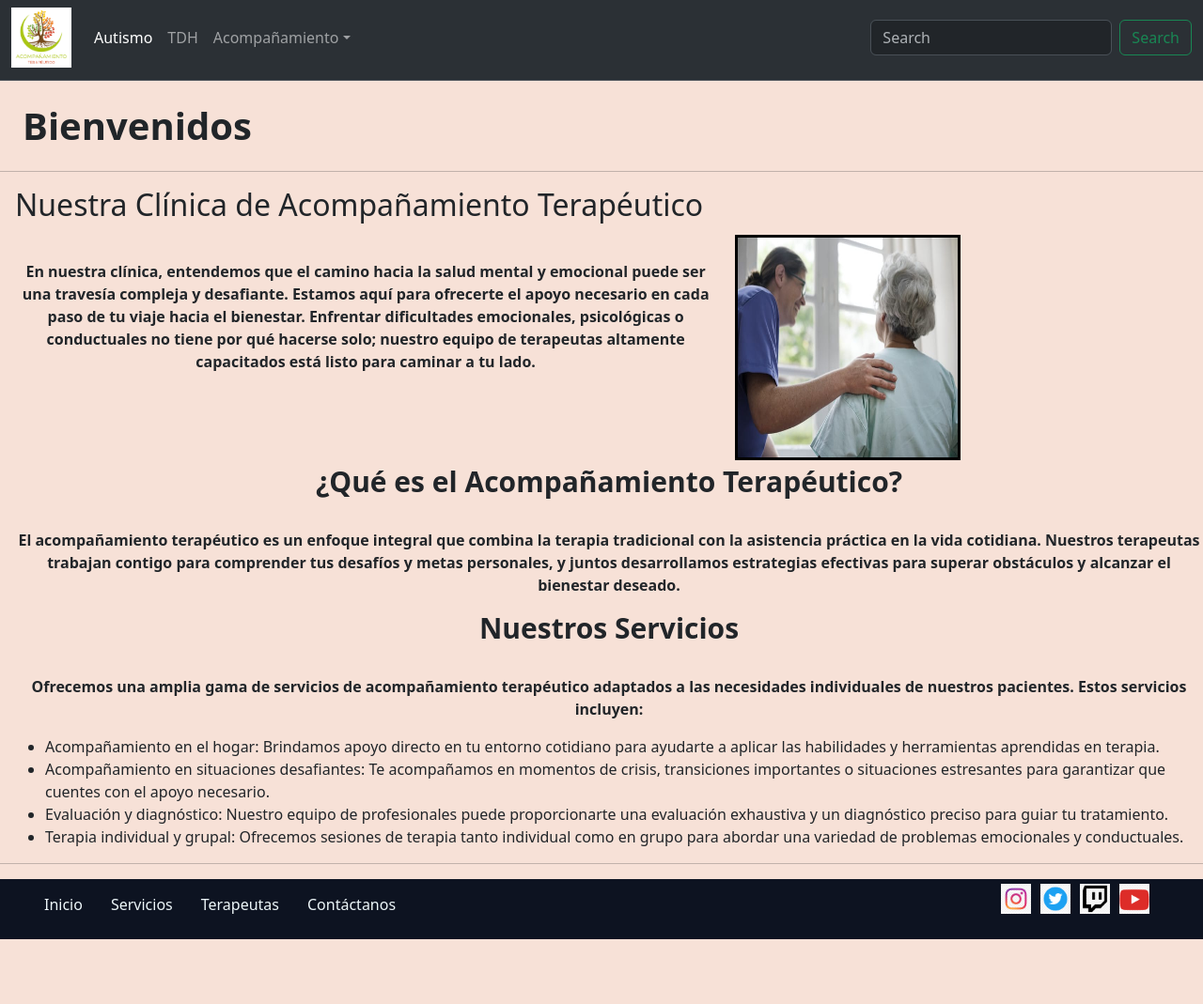
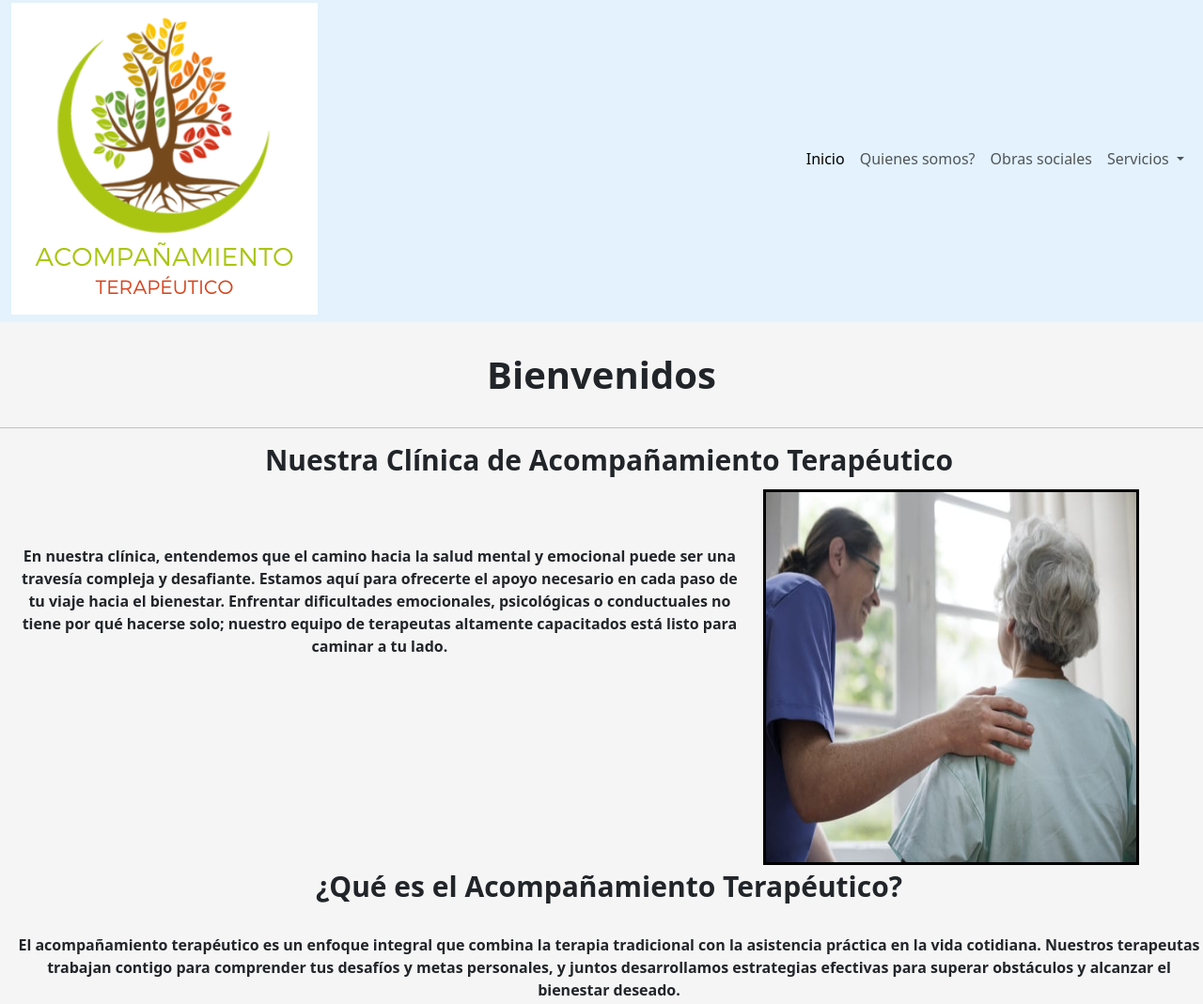
Before and after one commit to MatiasLopez00/clinica, a plain HTML site: page index.html in a window 1280 px wide. Shown: the part 5-1074 px from the top of the page at 94% size. Before the commit the page ends 1011 px from the top, so only its background shows below. Drawn offline with nearby package versions, Linux system fonts and the light colour scheme.

Commit message:
primeros pasos

```diff
--- a/index.html
+++ b/index.html
@@ -11,33 +11,37 @@
 </head>
 <body>
   <header>
-    <nav class="navbar navbar-expand-lg bg-body-tertiary navbar bg-dark border-bottom border-body" data-bs-theme="dark">
+    <!-- bg-body-tertiary -->
+  <nav class="navbar navbar-expand-lg" style="background-color: #e3f2fd;">
     <div class="container-fluid">
-        <a class="navbar-brand" href="./index.html"><img src="./img/loguiyo.png" alt="logo"></a>
-        <button class="navbar-toggler" type="button" data-bs-toggle="collapse" data-bs-target="#navbarSupportedContent" aria-controls="navbarSupportedContent" aria-expanded="false" aria-label="Toggle navigation">
+      <img src="./img/loguiyo.png" alt="logo" class="navbar-band">
+      <button class="navbar-toggler" type="button" data-bs-toggle="collapse" data-bs-target="#navbarNav" aria-controls="navbarNav" aria-expanded="false" aria-label="Toggle navigation">
         <span class="navbar-toggler-icon"></span>
       </button>
-        <div class="collapse navbar-collapse" id="navbarSupportedContent">
-          <ul class="navbar-nav me-auto mb-2 mb-lg-0" justify-content: space-evenly;>
+      <div class="collapse navbar-collapse" id="navbarNav">
+        <ul class="navbar-nav">
           <li class="nav-item">
-              <a class="nav-link active" aria-current="page" href="./paginas/autismo.html">Autismo</a>
+            <a class="nav-link active" aria-current="page" href="#">Inicio</a>
           </li>
           <li class="nav-item">
-              <a class="nav-link" href="./paginas/tdh.html">TDH</a>
+            <a class="nav-link" href="#">Quienes somos?</a>
+          </li>
+          <li class="nav-item">
+            <a class="nav-link" href="#">Obras sociales</a>
           </li>
           <li class="nav-item dropdown">
-              <a class="nav-link dropdown-toggle" href="#" role="button" data-bs-toggle="dropdown" aria-expanded="false">Acompañamiento</a>
+            <a class="nav-link dropdown-toggle" href="#" role="button" data-bs-toggle="dropdown" aria-expanded="false">
+              Servicios
+            </a>
             <ul class="dropdown-menu">
-                <li><a class="dropdown-item" href="./paginas/ancianos.html">Ancianos</a></li>
-                <li><a class="dropdown-item" href="./paginas/capacidadesred.html">Capacidades Reducidas</a></li>
-                <li><a class="dropdown-item" href="./paginas/adolecentes.html">Adolecentes</a></li>
-              </ul>
+              <li><a class="dropdown-item" href="#">Autismo</a></li>
+              <li><a class="dropdown-item" href="#">Adolecentes</a></li>
+              <li><a class="dropdown-item" href="#">Capacidades reducidas</a></li>
+              <li><a class="dropdown-item" href="#">Ancianos</a></li>
+              <li><hr class="dropdown-divider"></li>
+              <li><a class="dropdown-item" href="#">TDH</a></li>
           </li>
         </ul>
-          <form class="d-flex" role="search">
-            <input class="form-control me-2" type="search" placeholder="Search" aria-label="Search">
-            <button class="btn btn-outline-success" type="submit">Search</button>
-          </form>
       </div>
     </div>
   </nav>
@@ -76,10 +80,10 @@
 
             <div class="footer-links">
               <ul>
-                <li><a href="#">Inicio</a></li>
-                <li><a href="#">Servicios</a></li>
-                <li><a href="#">Terapeutas</a></li>
-                <li><a href="#">Contáctanos</a></li>
+                <li><a href="./index.html">Inicio</a></li>
+                <li><a href="./index.html">Servicios</a></li>
+                <li><a href="./paginas/terapeutas.html">Terapeutas</a></li>
+                <li><a href="./paginas/contacto.html">Contáctanos</a></li>
               </ul>
             </div>
           </div>
--- a/sass/_footer.scss
+++ b/sass/_footer.scss
@@ -1,5 +1,5 @@
 footer{
-    background-color: #0d1321;
+    background-color: #e3f2fd;
     width: 100%;
     height: 4rem;
     .containerFooter{
@@ -29,7 +29,7 @@ footer{
                         a{
                             margin-top: 1rem;
                             text-decoration: none;
-                            color: #edf6f9;
+                            color: black;
                         }
                         a:hover{
                             font-size: 20px;
--- a/sass/_header.scss
+++ b/sass/_header.scss
@@ -5,20 +5,15 @@ header{
             .navbar-brand{
                 justify-content: space-evenly;
                 img{
-                    width: 4rem;
-                    height: 4rem;
+                    width: 8rem;
+                    height: 8rem;
                 }
             }
-            .collapse navbar-collapse{
-                margin-left: 10px;
+            div{
+                margin-left: auto;
                 ul{
-                    width: 100%!important;
-                    display: flex;
+                    margin-right: 0;
                     margin-left: auto;
-                    justify-content: space-evenly!important;
-                    .nav-item{
-                            text-align: center;
-                    }
                 }
                 }
             }
--- a/sass/_index.scss
+++ b/sass/_index.scss
@@ -3,16 +3,17 @@ html{
     padding: 0%;
 }
 body{
-    background-color: #f7e1d7;
+    background-color: whitesmoke;
     height: 100%;
 h1{
-    margin: 1.5rem;
+    margin: 2rem;
+    text-align: center;
     font-weight: bolder;
     font-size: 40px;
 }
 .contenedorIndex{
     margin-left: 1rem;
-    .primerSubTi{
+    .primerSubTit{
         text-align: center;
         font-weight: bolder;
         font-size: 30px;
@@ -21,11 +22,12 @@ h1{
     .explicacion1{
         display: flex;
         flex-direction: row;
-        width: 80%;
+        width: 95%;
         img{
+            align-items: end;
             margin: 5px;
-            width: 15rem;
-            height: 15rem;
+            width: 25rem;
+            height: 25rem;
             border: solid black;
 
         }
@@ -33,7 +35,7 @@ h1{
             margin-right: 15px;
             text-align: center;
             font-weight: bold;
-            margin-top: 2rem;
+            margin-top: 4rem;
         }
     }
     .segSubTit{
```
Also changed, not shown: paginas/autismo.html (+27 -1 lines), paginas/contacto.html (added, +20 -0 lines), paginas/terapeutas.html (added, +11 -0 lines), css/main.css, 1 other file. Lines whose indentation alone changed are shown as unchanged.
